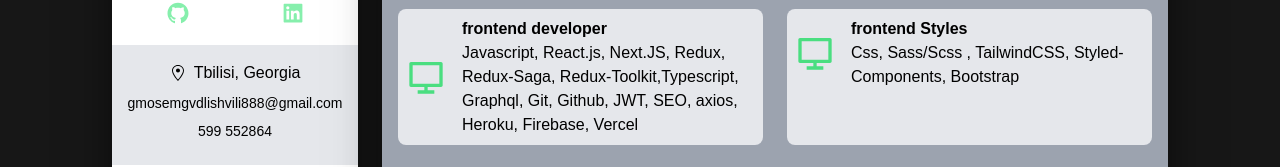
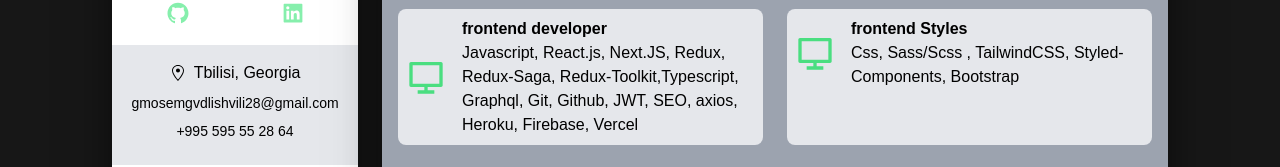
Before and after one commit to gio-lix/resume, a Next.js app: page / in a window 1280 px wide. Shown: the part 199-366 px from the top of the page. Built offline with nearby package versions, Linux system fonts and the light colour scheme.

Commit message:
update info

```diff
--- a/components/Sidebar.tsx
+++ b/components/Sidebar.tsx
@@ -35,12 +35,12 @@
                     <GoLocation />
                     <span>Tbilisi, Georgia</span>
                 </div>
-                <p className='my-2 text-sm'>gmosemgvdlishvili888@gmail.com</p>
-                <p className='TEL: my-2 text-sm'>599 552864</p>
+                <p className='my-2 text-sm'>gmosemgvdlishvili28@gmail.com</p>
+                <p className='TEL: my-2 text-sm'>+995 595 55 28 64</p>
             </div>
             <div className='flex flex-col items-center my-4'>
                 <button className='  bg-green-600 w-8/12 rounded-full py-1 px-5 text-white my-2'
-                        onClick={() => window.open('mailto:gmosemgvdlishvili888@gmail.com')}
+                        onClick={() => window.open('mailto:gmosemgvdlishvili28@gmail.com')}
                 >Email Me</button>
                 <button onClick={changeTheme} className='bg-green-600 w-8/12 rounded-full py-1 px-5 text-white my-2 whitespace-nowrap'>Toggle Theme</button>
             </div>
```
